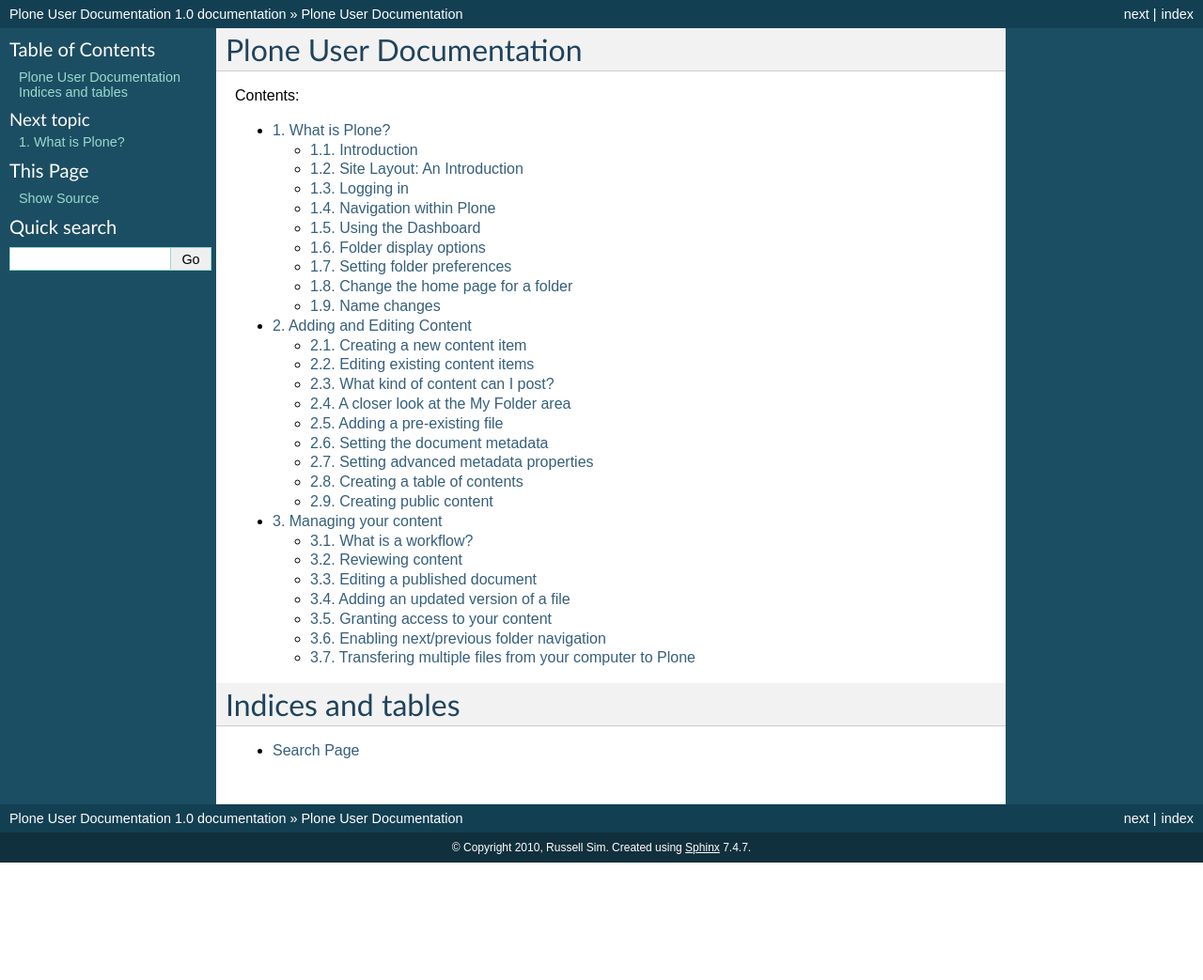
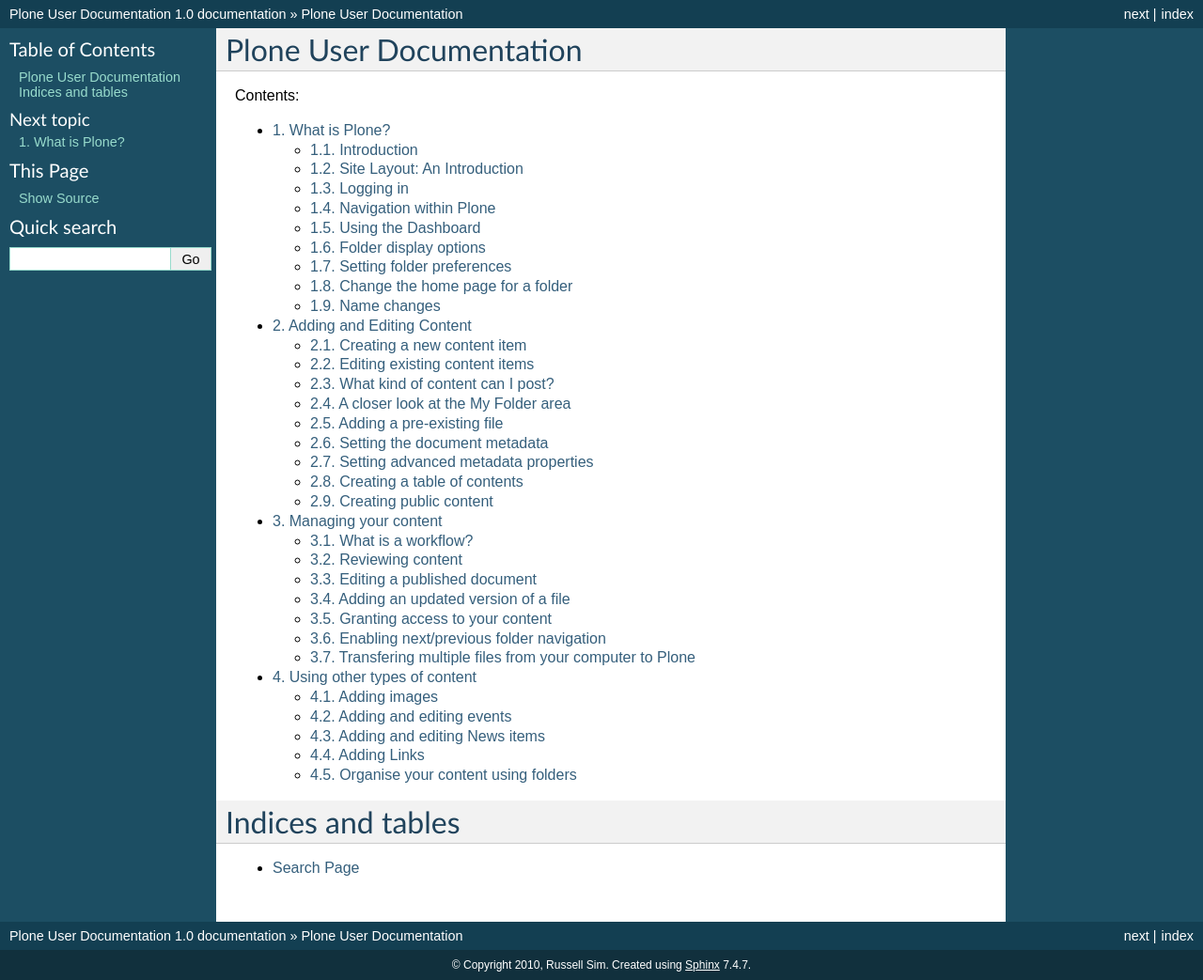
Before and after one commit to jcu-eresearch/plone-user-doc, a Sphinx documentation site: the page built from source/index.rst, in a window 1280 px wide. Shown: the whole page at 94% size. Built offline with Sphinx 7.4.7, drawn with Linux system fonts in a browser that asks for light colours; before the commit the page ends 918 px from its top, so only the background shows below that; some of the changed lines change nothing that is shown.

Commit message:
added other content docuementation

```diff
--- a/source/index.rst
+++ b/source/index.rst
@@ -15,6 +15,7 @@
    basic
    addedit
    managingcontent
+   othercontent
 
 Indices and tables
 ==================
--- /dev/null
+++ b/source/othercontent.rst
@@ -0,0 +1,149 @@
+Using other types of content
+****************************
+
+
+Adding images
+=============
+.. You can upload images to your site for inclusion in your Pages or for
+   separate display.
+
+Images may be added by selecting image from the **add new**  menu on the
+portal menu bar.
+
+.. image:: images/add_new_menu1.png
+   :alt: Add new menu
+
+If the image is of type . **gif** , **.jpg**  or **.png** , it should be
+viewable in the web browser and the image will not need to be downloaded
+separately. The metadata for an image is very much the same as any other
+type of document.
+
+
+Adding and editing events
+=========================
+You can create events on your portal for others to see.
+
+In order to add an event to the calendar, select **event**  from the Add
+New drop-down menu.
+
+.. image:: images/add_new_menu1.png
+   :alt: Add new menu
+
+The following metadata items are required.  Although not required, Location
+is a useful bit of information to include.
+
++-----------------+--------------------------------------------------------+
+| Metadata item   | Description                                            |
++=================+========================================================+
+| Title           | A short description of the event                       |
++-----------------+--------------------------------------------------------+
+| Location        | Where the event is going to be held                    |
++-----------------+--------------------------------------------------------+
+| Event starts    | Date/time in the format                                |
++-----------------+--------------------------------------------------------+
+| Event ends      | Date/time in the format                                |
++-----------------+--------------------------------------------------------+
+| Attendees       | List of people who are to be attending                 |
++-----------------+--------------------------------------------------------+
+| Event types     | The type of event, meeting or so forth.  There can be  |
+|                 | more than 1 type chosen.                               |
++-----------------+--------------------------------------------------------+
+| Event URL       | A web address related to the event                     |
++-----------------+--------------------------------------------------------+
+| Contact Details | Various details about whom to contact about the event. |
++-----------------+--------------------------------------------------------+
+
+
+Adding and editing News items
+=============================
+
+.. You can also add and edit News items on the portal.
+
+News items are created in the same way as other documents, but will appear
+under the News tab or portlet once the item is published. The type of display
+will depend on your portal's configuration.
+
+To create a News item, click **news item**  from the add item menu on the
+Plone bar.
+
+.. image:: images/add_new_menu1.png
+   :alt: Add new menu
+
+Enter the information for the content and click the **Save**  button.
+
+**Note:** only **Title**  and **Body**  text are required.
+
++-----------------+--------------------------------------------------------+
+| Metadata item   | Description                                            |
++=================+========================================================+
+| Title           | A short descriptive title                              |
++-----------------+--------------------------------------------------------+
+| Description     | A paragraph long description of the document           |
++-----------------+--------------------------------------------------------+
+| Body Text       | The main text of the document.                         |
++-----------------+--------------------------------------------------------+
+| Image           | An image to appear as part of the news item. Click the |
+|                 | browse button to choose the image                      |
++-----------------+--------------------------------------------------------+
+| Image Caption   | The text that will appear under the image              |
++-----------------+--------------------------------------------------------+
+
+Adding Links
+============
+
+.. You can create links within your portal. These act essentially as bookmarks
+   or favourites to other web pages or sites.
+
+Links can also be added into Plone.\When a user clicks onto a given link,
+they'll be automatically taken to the target of the link.
+
+**Note:** if the user has access to edit a given Link, then they'll be taken
+to a view explaining the link.
+
+To add a link, choose **Link**  from the **Add new**  menu.
+
+.. image:: images/add_new_menu1.png
+   :alt: Add new menu
+
+Add the metadata.  Only Title and URL are required.  To finish, click the
+Save button.
+
++-------------+-------------------------------------------------------------+
+| Metadata    | Description                                                 |
++=============+=============================================================+
+| Title       | A short description of the link                             |
++-------------+-------------------------------------------------------------+
+| Description |	A longer description of the links.Can be a few sentences in |
+|             | length                                                      |
++-------------+-------------------------------------------------------------+
+| URL         | The complete url for the link                               |
++-------------+-------------------------------------------------------------+
+
+
+Organise your content using folders
+===================================
+.. Folders are typically used to structure your physical content into a
+   logical fashion; you can use them on your portal too.
+
+You can create folders within your folder in order to store your content in a
+logical fashion, making it easy for others to find your files.To add a new
+folder, navigate to the place where you want the folder to be created and
+choose folder from the Add New drop-down menu.
+
+.. image:: images/add_new_menu1.png
+   :alt: Add new menu
+
+The metadata for folders is very simple. Just add a **Title**  and a
+**Description**  for the folder.\You can now add content into this folder,
+like you would on your normal computer desktop!
+
+
+Publishing a folder
+-------------------
+
+You can choose to make this folder public if you would like to share the data
+within it. This can be changed later if necessary.
+
+The same workflow associated with normal content applies to folders, so have
+a look at `Creating public content <resolveuid/4d3d0463ad254057e777e3dbc54b2be4>`_
+to see how.
```
